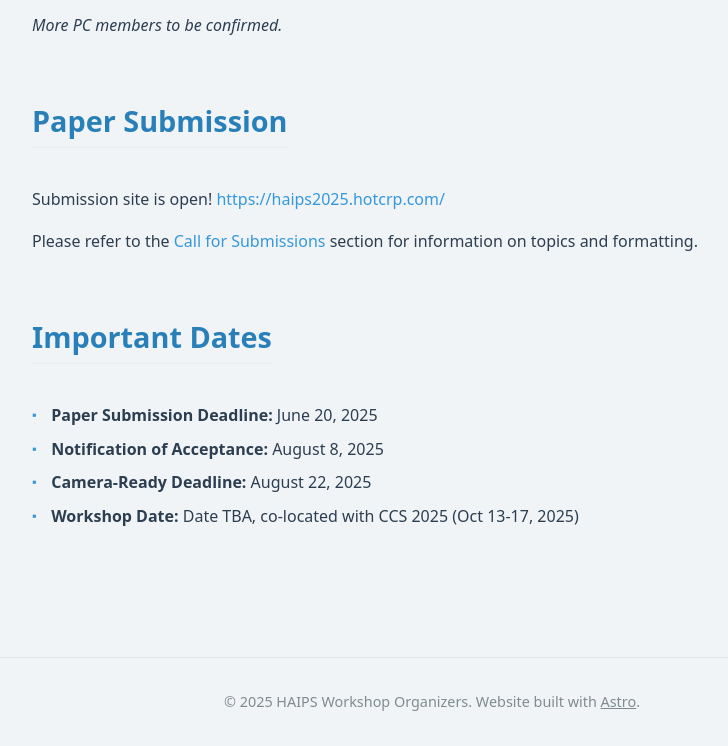
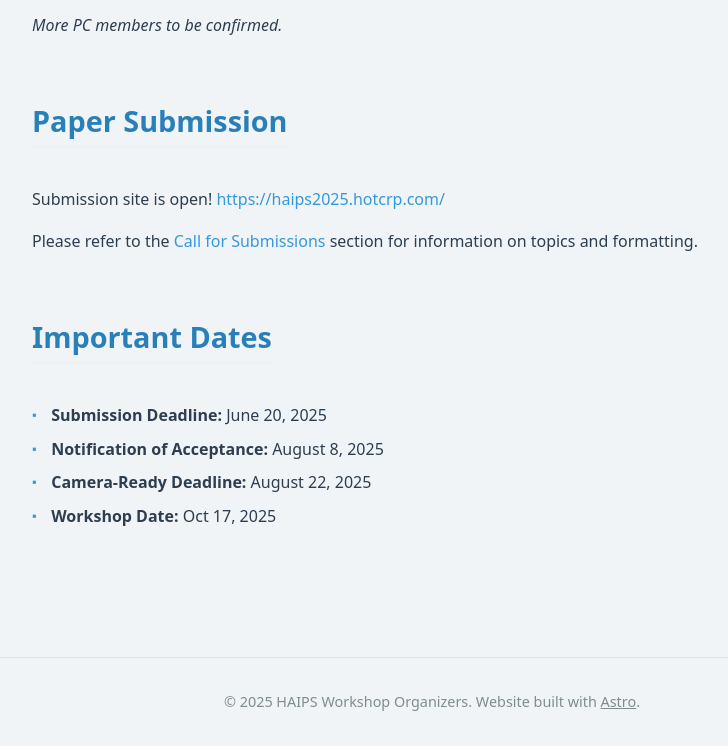
Before and after one commit to i7mist/haips-website, an Astro site: page / in a window 1280 px wide. Shown: the part 3933-4679 px from the top of the page, without its empty margins (208-936 px from the left). Built offline with nearby package versions, Linux system fonts and the light colour scheme; Astro itself is replaced by a stand-in of ours.

Commit message:
update submission deadline to be general

```diff
--- a/src/pages/index.astro
+++ b/src/pages/index.astro
@@ -167,10 +167,10 @@ import { organizers } from '../data/organizers.js'; // Import organizer data
     <section id="dates">
         <h2>Important Dates</h2>
         <ul class="styled-list">
-            <li><strong>Paper Submission Deadline:</strong> June 20, 2025</li>
+            <li><strong>Submission Deadline:</strong> June 20, 2025</li>
             <li><strong>Notification of Acceptance:</strong> August 8, 2025 </li>
             <li><strong>Camera-Ready Deadline:</strong> August 22, 2025</li>
-            <li><strong>Workshop Date:</strong> Date TBA, co-located with CCS 2025 (Oct 13-17, 2025)</li>
+            <li><strong>Workshop Date:</strong> Oct 17, 2025</li>
         </ul>
     </section>
 
```
